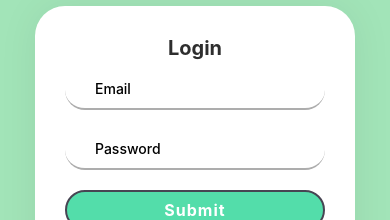
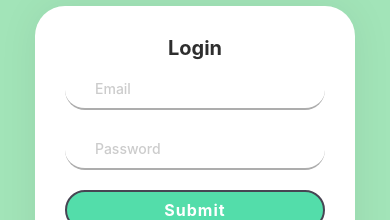
Before and after one commit to nourK01/EldertomV3, a React Native app: screen /Login in a window 390 px wide. Shown: the part 326-546 px from the top of the page. Built offline with nearby package versions, Linux system fonts and the light colour scheme.

Commit message:
mahmood darwish

```diff
--- a/screens/SignInForm.js
+++ b/screens/SignInForm.js
@@ -49,17 +49,21 @@ const SignIn = () => {
            autoCapitalize='none'
            onChangeText={(text)=> setEmail(text)}
            style={styles.inputField}
+           placeholderTextColor="#CCCCCC"
         />
       </View>
       <View style={styles.inputContainer}>
         {/* Replace the SVG for password input as well */}
         <TextInput
+
              value={password}
              autoCapitalize='none'
              onChangeText={(text)=> setPassword(text)}
              placeholder="Password"
              secureTextEntry
-             style={styles.inputField}
+
+             style={{...styles.inputField}}
+             placeholderTextColor="#CCCCCC"
         />
       </View>
 
```
